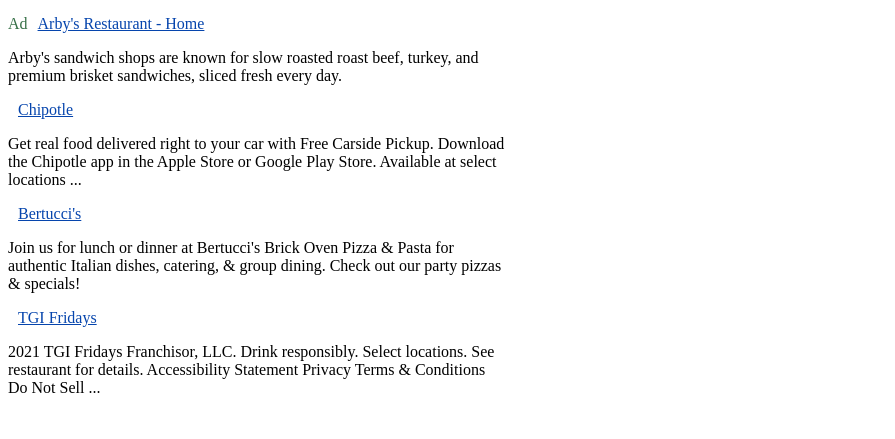
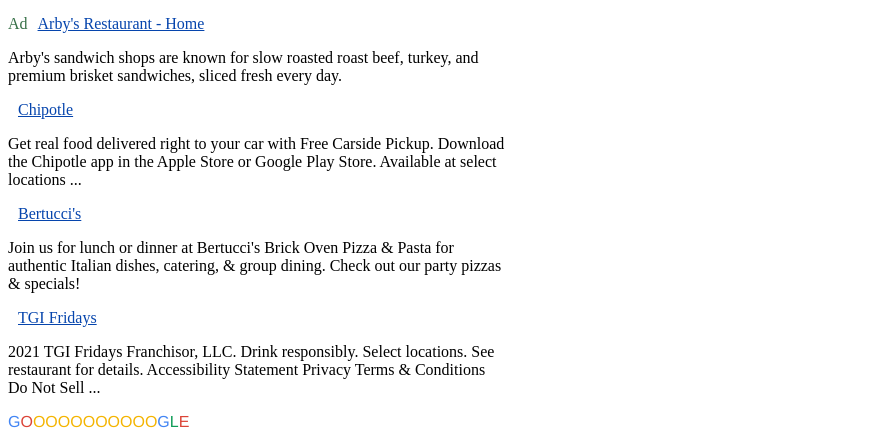
Before and after one commit to KTProg-2024/google-part-2-Tjnickersonkeefe, a plain HTML site: page index.html in a window 1280 px wide. Shown: the part 374-813 px from the top of the page, without its empty margins (0-895 px from the left). Drawn offline with Linux system fonts and the light colour scheme.

Commit message:
Added "Google" at bottom

```diff
--- a/index.html
+++ b/index.html
@@ -25,6 +25,7 @@
         p{
           max-width:500px;
         }
+
       </style>
         <title>Google</title>
     </head>
@@ -39,5 +40,7 @@
 </p><a href="https://www.bertuccis.com/">Bertucci's</a><p>Join us for lunch or dinner at Bertucci's Brick Oven Pizza & Pasta for authentic Italian dishes, catering, & group dining. Check out our party pizzas & specials!
 </p><a href="https://www.tgifridays.com/">TGI Fridays</a><p>2021 TGI Fridays Franchisor, LLC. Drink responsibly. Select locations. See restaurant for details. Accessibility Statement Privacy Terms & Conditions Do Not Sell ...
 </p>
+<span style="font-family:helvetica">
+<span style="color:#4285F4">G</span><span style="color:#DB4437">O</span ><span style="color:#F4B400">OOOOOOOOOO</span><span style="color:#4285F4">G</span><span style="color:#0F9D58">L</span><span style="color:#DB4437">E</span></span>
     </body>
 </html>
```
